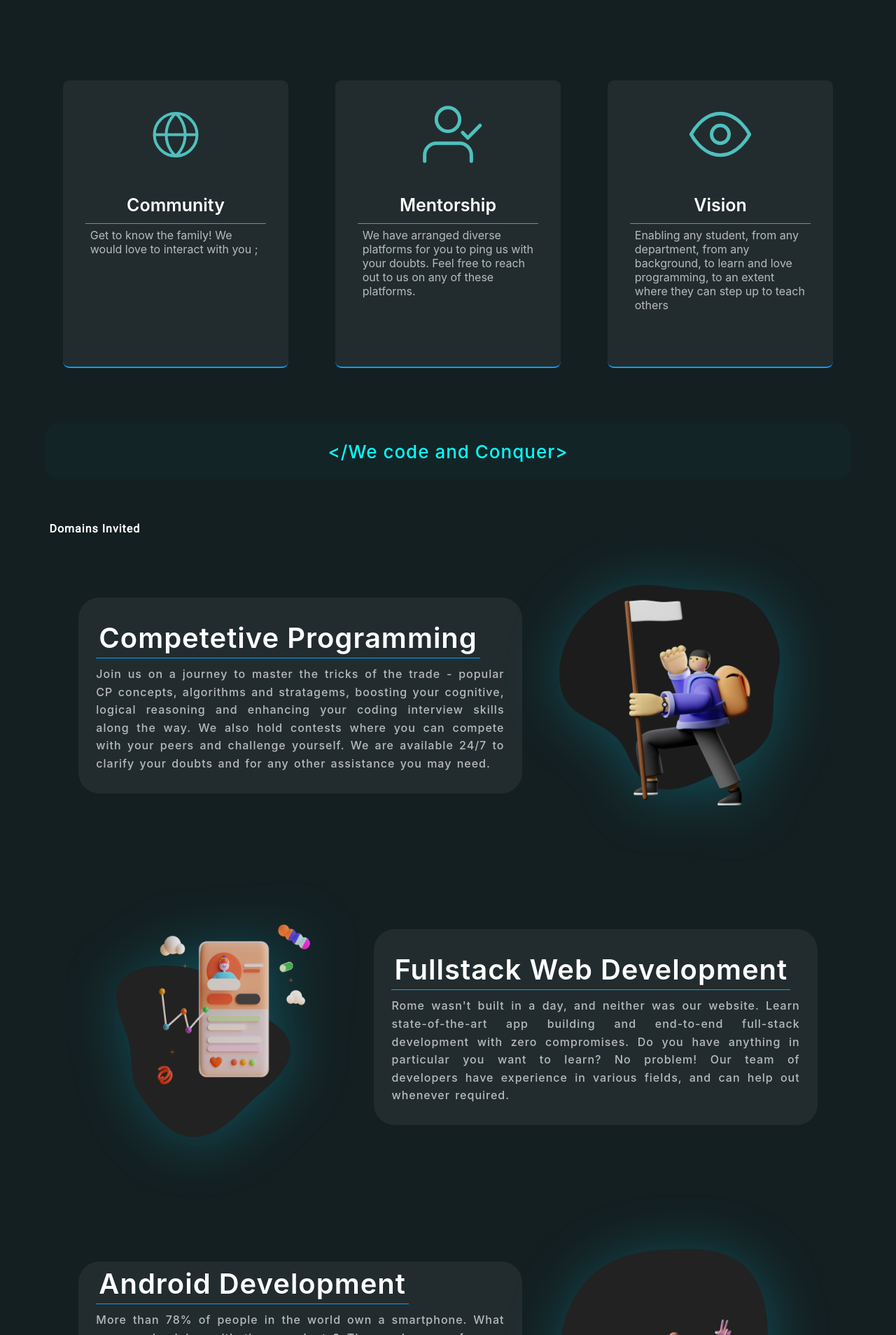
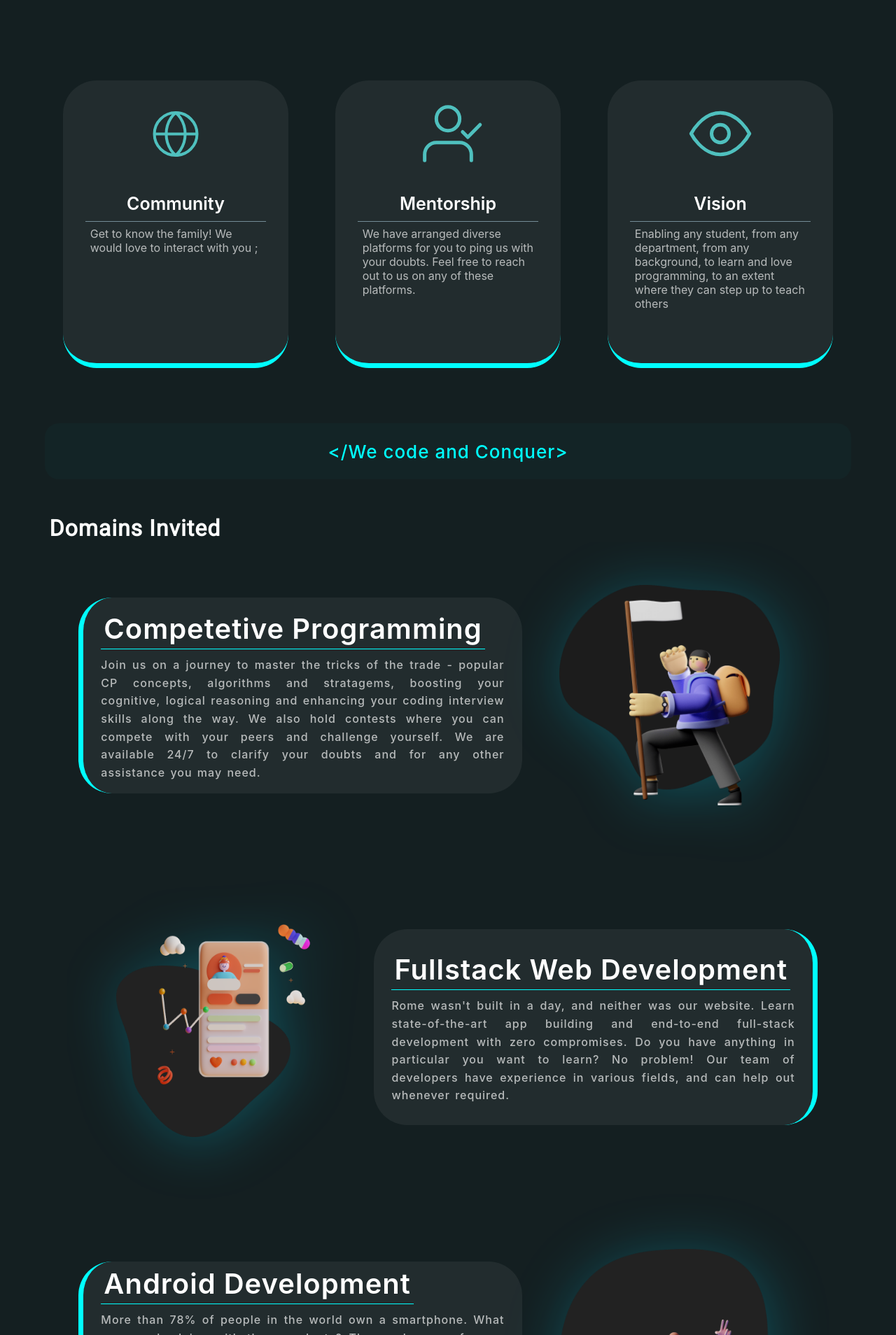
Before and after one commit to TheCodeBeakers/new-website, a React (Create React App) app: page / in a window 1280 px wide. Shown: the part 1452-3360 px from the top of the page at 70% size. Built offline with nearby package versions, Linux system fonts and the light colour scheme; a web font is replaced by a local one.

Commit message:
refator: style names and stylesheets

```diff
--- a/src/Components/Final.js
+++ b/src/Components/Final.js
@@ -15,13 +15,13 @@ const Final = () => {
                     Domains Invited
                 </div>
             </div>
-            <div className={Styles.domCont}>
-                <div className={Styles.doms1}>
-                    <div className={Styles.doms}>
-                        <div className={Styles.domLeft}>
+            <div className={Styles.content}>
+                <div className={Styles.leftAligned}>
+                    <div className={Styles.container}>
+                        <div className={Styles.imgContainer}>
                             <img src={cp_img} alt="" />
                         </div>
-                        <div className={Styles.domRight}>
+                        <div className={Styles.card}>
                             <h1>Competetive Programming</h1>
                             <p>
                                 Join us on a journey to master the tricks of the trade - popular CP concepts, algorithms and stratagems, boosting your cognitive, logical reasoning and enhancing your coding interview skills along the way. We also hold contests where you can compete with your peers and challenge yourself. We are available 24/7 to clarify your doubts and for any other assistance you may need.
@@ -29,36 +29,36 @@ const Final = () => {
                         </div>
                     </div>
                 </div>
-                <div className={Styles.doms2}>
-                    <div className={Styles.doms}>
-                        <div className={Styles.domLeft}>
+                <div className={Styles.rightAligned}>
+                    <div className={Styles.container}>
+                        <div className={Styles.imgContainer}>
                             <img src={ml_img} alt="" />
                         </div>
-                        <div className={Styles.domRight}> <h1>Fullstack Web Development</h1>
+                        <div className={Styles.card}> <h1>Fullstack Web Development</h1>
                         <p>
                             Rome wasn't built in a day, and neither was our website. Learn state-of-the-art app building and end-to-end full-stack development with zero compromises. Do you have anything in particular you want to learn? No problem! Our team of developers have experience in various fields, and can help out whenever required.
                         </p>
                         </div>
                     </div>
                 </div>
-                <div className={Styles.doms3}>
-                    <div className={Styles.doms}>
-                        <div className={Styles.domLeft}>
+                <div className={Styles.leftAligned}>
+                    <div className={Styles.container}>
+                        <div className={Styles.imgContainer}>
                             <img src={sd_img} alt="" />
                         </div>
-                        <div className={Styles.domRight}> <h1>Android Development</h1>
+                        <div className={Styles.card}> <h1>Android Development</h1>
                             <p>
                                 More than 78% of people in the world own a smartphone. What are people doing with these gadgets? They make use of apps. App development is similar to other types of software development, such as web apps. The ability of mobile apps to exploit native capabilities on a device is the most significant difference between app development and traditional software development. We have app development enthusiasts, and we aim to grow this community of enthusiastic app developers!
                             </p>
                         </div>
                     </div>
                 </div>
-                <div className={Styles.doms4}>
-                    <div className={Styles.doms}>
-                        <div className={Styles.domLeft}>
+                <div className={Styles.rightAligned}>
+                    <div className={Styles.container}>
+                        <div className={Styles.imgContainer}>
                             <img src={web3_img} alt="" />
                         </div>
-                        <div className={Styles.domRight}> <h1>Web 3.0</h1>
+                        <div className={Styles.card}> <h1>Web 3.0</h1>
                         <p>
                             Web3 is a notion for a new version of the World Wide Web that integrates principles like decentralisation, blockchain technology, and token-based economy. Web3 development is a burgeoning new technology, and we have enthusiasts who have already begun working on blockchain, dapps, bitcoin, and so on. Join us in getting ready for the future!
                         </p>
--- a/src/StyleSheets/About.module.css
+++ b/src/StyleSheets/About.module.css
@@ -48,12 +48,13 @@
     place-self: center;
     place-items: center;
 }
+
 .cards>div{
     height: 80%;
     width: 86%;
-    border-bottom: 2px solid var(--bordercolor);
+    border-bottom: 7px solid var(--bordercolor);
     background-color: var(--cardcolor);
-    border-radius: 9px;
+    border-radius: 3rem;
     display: flex;
     justify-content: center;
     align-items: center;
@@ -62,10 +63,12 @@
     overflow: hidden;
     transition: all 0.3s ;
 }
+
 .cards>div:hover{
     transform: scale(1.1);
 
 }
+
 .card > .icon{
     height: 37%;
     width: 80%;
@@ -73,6 +76,7 @@
     justify-content: center;
     align-items: center;
 }
+
 .card > .name{
     height: 10%;
     width: 80%;
@@ -84,6 +88,7 @@
     color: var(--secondarytext);
 
 }
+
 .card > .description{
     padding: 2%;
     height: 50%;
--- a/src/StyleSheets/Final.module.css
+++ b/src/StyleSheets/Final.module.css
@@ -3,40 +3,36 @@
     width: 100%;
     display: flex;
     justify-content: center;
-    /* background-color: #ffffff6c; */
     align-items: center;
 }
 
 .headText {
     height: 100%;
+    font-size: 2rem;
     display: flex;
     justify-content: start;
-    /* background-color: #ffffff6c; */
     align-items: center;
     width: 89%;
-    /* padding: 1rem; */
     color: var(--secondarytext);
     font-family: 'Roboto', sans-serif;
     font-weight: 600;
     letter-spacing: 1px;
 }
 
-
-#domains{
+#domains {
     height: 250vh;
     width: 100%;
     display: flex;
     justify-content: center;
     align-items: center;
     flex-direction: column;
-    /* border: 2px solid red; */
 
 }
-#domains
-.domCont{
+
+#domains .content   {
     height: 93%;
     width: 85%;
-    /* border: 2px solid red; */
+
     display: flex;
     justify-content: center;
     align-items: center;
@@ -44,53 +40,52 @@
     gap: 2%;
     overflow: hidden;
 }
-.domCont>div{
+
+.content > div {
     height: 30%;
     width: 100%;
-    /* border: 2px solid red; */
-    display: flex;
-    justify-content: center;
-    align-items: center;
 
-}
-/* .doms4 , .doms2{
-    justify-content: flex-end !important;
-    animation: dom24 2s forwards;
-}*/
-.doms3 > .doms , .doms1 > .doms{
-    flex-direction: row-reverse;
-
-}
-
-.doms{
-    /* border: 2px solid #4fc0be; */
-    height: 80%;
-    width: 97%;
-    /* border: 2px solid red; */
-    display: flex;
-    justify-content: center;
-    align-items: center;
-}
-.domLeft{
-    height: 100%;
-    width: 40%;
-    /* border: 2px solid red; */
     display: flex;
     justify-content: center;
     align-items: center;
 
 }
 
-.domLeft>img{
+.leftAligned > .container {
+    flex-direction: row-reverse;
+
+}
+
+.container {
+    height: 80%;
+    width: 97%;
+
+    display: flex;
+    justify-content: center;
+    align-items: center;
+}
+
+.imgContainer {
+    height: 100%;
+    width: 40%;
+
+    display: flex;
+    justify-content: center;
+    align-items: center;
+}
+
+.imgContainer > img {
     height: 90%;
     aspect-ratio: 1;
-    filter: drop-shadow( 4px 7px 40px rgba(3, 225, 255, 0.25));
-    transition: all 0.3s ;
+    filter: drop-shadow(4px 7px 40px rgba(3, 225, 255, 0.25));
+    transition: all 0.3s;
 }
-.domLeft>img:hover{
-    filter: drop-shadow( 4px 7px 40px rgba(3, 226, 255, 0.693));
+
+.imgContainer>img:hover {
+    filter: drop-shadow(4px 7px 40px rgba(3, 226, 255, 0.693));
 }
-.domRight{
+
+.card {
     height: 80%;
     width: 60%;
     display: flex;
@@ -98,17 +93,32 @@
     align-items: start;
     gap: 10px;
     flex-direction: column;
-    /* border: 2px solid red; */
     background: var(--cardcolor);
     padding: 25px;
-    border-radius: 30px;
-    border-right: 1;
-    transition: all 0.3s ;
+    transition: all 0.3s;
 }
-.domRight:hover{
-    border : 1px solid rgba(0, 177, 247, 0.937);
+
+.leftAligned > .container > .card {
+    border-left: 7px solid var(--bordercolor);
+    border-radius: 3rem;
 }
-.domRight> h1{
+
+.rightAligned > .container > .card {
+    border-right: 7px solid var(--bordercolor);
+    border-radius: 3rem;
+}
+
+.leftAligned > .container > .card:hover {
+    border-right: 7px solid var(--bordercolor);
+
+}
+
+.rightAligned > .container > .card:hover {
+    border-left: 7px solid var(--bordercolor);
+
+}
+
+.card > h1 {
     color: var(--secondarytext);
     font-weight: 600;
     letter-spacing: 1px;
@@ -116,10 +126,11 @@
     border-bottom: 1px solid var(--bordercolor);
     padding: 4px;
 }
-.domRight>p{
+
+.card > p {
     color: var(--tertiarytext);
     font-weight: 500;
     letter-spacing: 1px;
-    font-size:16px;
+    font-size: 16px;
     text-align: justify;
 }
--- a/src/StyleSheets/Root.css
+++ b/src/StyleSheets/Root.css
@@ -6,7 +6,7 @@
     --navbg: rgba(244, 248, 248, 0.06);
     --maincardcolor: rgba(255, 255, 255, 0.15);
     --quotebg: rgba(0, 114, 114, 0.06);
-    --quotecolor: rgba(6, 255, 255, 1);
+    --quotecolor: #00FFFF;
     --cardcolor: rgba(244, 248, 248, 0.06);
     --active: rgba(255, 255, 255, 1);
     --inactive: rgba(255, 255, 255, 0.67);
@@ -15,7 +15,7 @@
     --tertiarytext: rgba(255, 255, 255, 0.68);
     --svggradient: rgba(0, 138, 198, 1), rgba(0, 224, 255, 1), rgba(5, 85, 240, 1);
     --dropshadows: 4px 7px 100px 0px rgba(3, 225, 255, 0.25);
-    --bordercolor: rgb(3, 163, 255);
+    --bordercolor: #00FFFF;
 }
 
 * {
```
